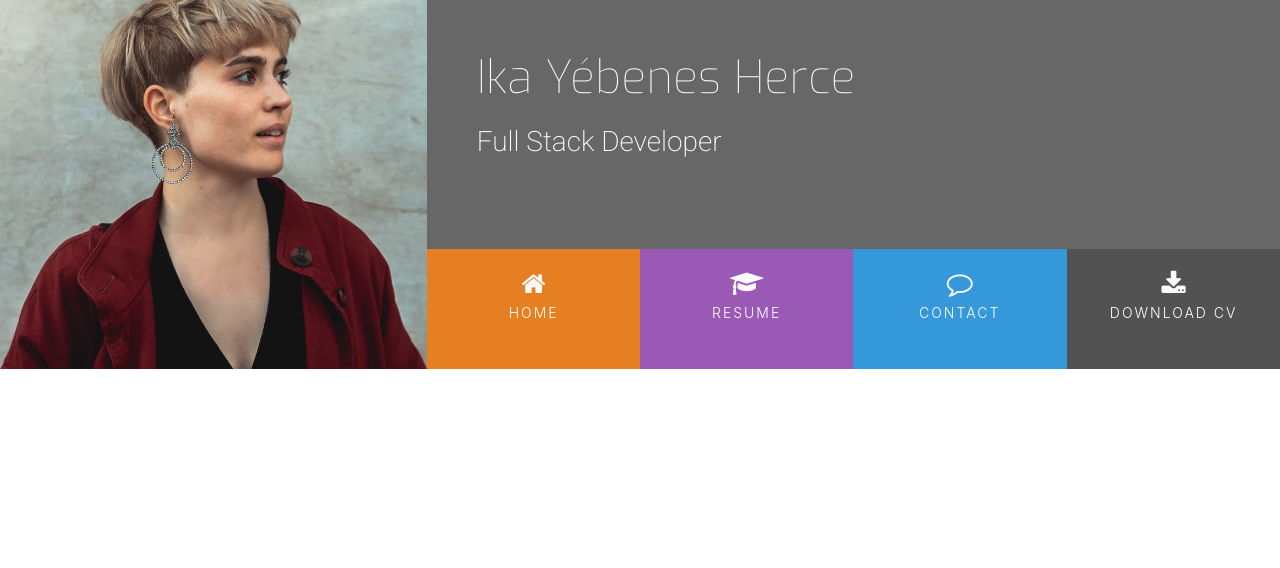
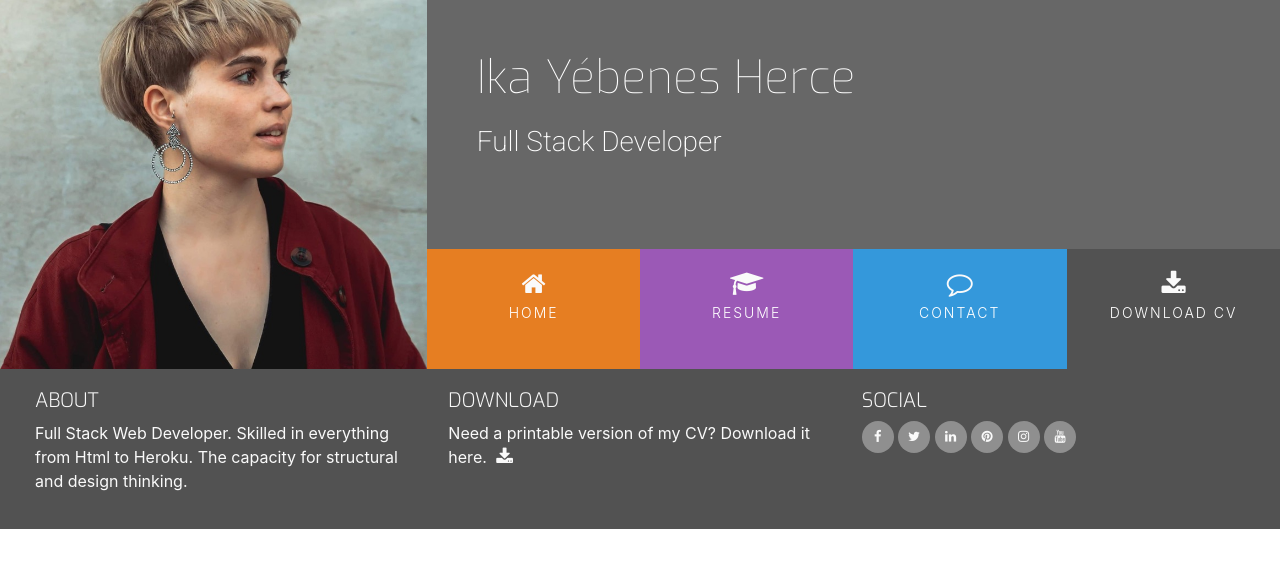
Before and after one commit to Ikayherce/ikascv, a plain HTML site: page index.html in a window 1280 px wide. Drawn offline with nearby package versions, Linux system fonts and the light colour scheme.

Commit message:
style content in footer

```diff
--- a/assets/css/style.css
+++ b/assets/css/style.css
@@ -22,6 +22,29 @@
     background-color: #525252;
 }
 
+/*--------------------------------------------Special paddings/margins/text */
+
+h1,
+h2,
+h3,
+h4 {
+    margin: 0;
+}
+
+.uppercase {
+    text-transform: uppercase;
+}
+
+.general-sub {
+    font-family: "Exo", sans-serif;
+    font-weight: 300;
+    color: #fafafa;
+}
+
+.inline-block {
+    display: inline-block;
+
+}
 /*--------------------------------------------Heading*/
 
 header {
@@ -114,3 +137,55 @@ header {
     background: rgba(0, 0, 0, 0.2);
     height: 120px;
 }
+
+/*--------------------------------------------Footer*/
+
+footer {
+    background-color:#525252;
+    color:#fafafa;
+    min-height:120px;
+    margin:0;
+}
+
+.cv-pdf i {
+    font-size:18px;
+    color: #fafafa;
+    text-align:center;
+    padding-left:5px;
+    transition: all 0.35s ease-in-out;
+    -moz-transition: all 0.35s ease-in-out;
+    -webkit-transition: all 0.35s ease-in-out;
+    -o-transition: all 0.35s ease-in-out;
+}
+
+.cv-pdf i:hover {
+    color:#e84610;
+}
+
+.social-links {
+    padding-bottom: 15px;
+}
+
+.social-links li a i {
+    width: 32px;
+    height: 32px;
+    padding: 12px 0;
+    border-radius:50%;
+    font-size:13px;
+    line-height:7px;
+    text-align:center;
+    color: #fafafa;
+    background:#8f8f8f;
+    transition: all 0.35s ease-in-out;
+    -moz-transition: all 0.35s ease-in-out;
+    -webkit-transition: all 0.35s ease-in-out;
+    -o-transition: all 0.35s ease-in-out;
+}
+
+.social-links li a i:hover {
+    background:#e84610;
+}
+
+#footer-details {
+    padding:20px;
+}
--- a/index.html
+++ b/index.html
@@ -45,7 +45,66 @@
     <section>
 
     </section>
-    <footer>
+    <footer class="container-fluid">
+        <div id= "footer-details" class="row">
+            <div class="col-sm-4">
+                <h5 class="uppercase general-sub">About</h5>
+                <p class="inline-block">Full Stack Web Developer. Skilled in everything from Html to Heroku. The capacity for structural and design thinking. </p>
+            </div>
+            <div class="col-sm-4">
+                <h5 class="uppercase general-sub">Download</h5>
+                <p class="inline-block">
+                    Need a printable version of my CV? Download it here.
+                    <a href="#" target="_blank" class="cv-pdf">
+                        <i class="fa fa-download" aria-hidden="true"></i>
+                        <span class="sr-only">Download link. </span>
+                    </a>
+                </p>
+            </div>
+            <div class="col-sm-4">
+                <h5 class="uppercase general-sub">Social</h5>
+                <ul class="list-inline social-links">
+                    <li class="list-inline-item">
+                        <a target="_blank" href="#">
+                            <i class="fa fa-facebook" aria-hidden="true"></i>
+                            <span class="sr-only">Facebook</span>
+                        </a>
+                    </li>
+                    <li class="list-inline-item">
+                        <a target="_blank" href="#">
+                            <i class="fa fa-twitter" aria-hidden="true"></i>
+                            <span class="sr-only">Twitter</span>
+                        </a>
+                    </li>
+                    <li class="list-inline-item">
+                        <a target="_blank" href="#">
+                            <i class="fa fa-linkedin" aria-hidden="true"></i>
+                            <span class="sr-only">LinkedIn</span>
+                        </a>
+                    </li>
+                    <li class="list-inline-item">
+                        <a target="_blank" href="#">
+                            <i class="fa fa-pinterest" aria-hidden="true"></i>
+                            <span class="sr-only">Pinterest</span>
+                        </a>
+                    </li>
+                    <li class="list-inline-item">
+                        <a target="_blank" href="#">
+                            <i class="fa fa-instagram" aria-hidden="true"></i>
+                            <span class="sr-only">Instagram</span>
+                        </a>
+                    </li>
+                    <li class="list-inline-item">
+                        <a target="_blank" href="#">
+                            <i class="fa fa-youtube" aria-hidden="true"></i>
+                            <span class="sr-only">Youtube</span>
+                        </a>
+                    </li>
+                </ul>
+
+            </div>
+
+        </div>
 
     </footer>
 </body>
```
